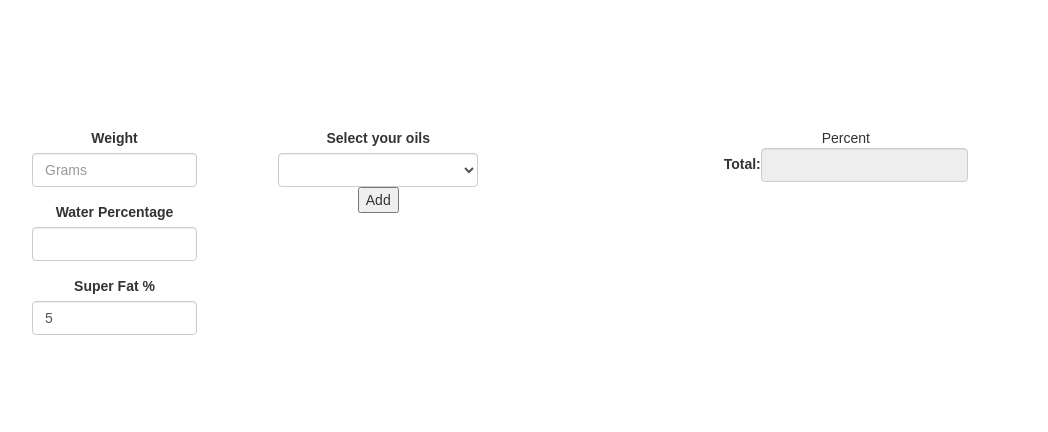
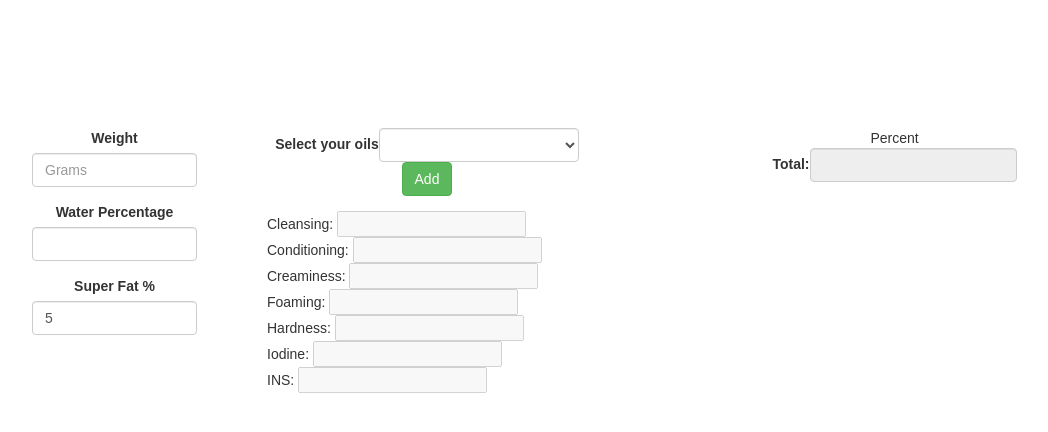
Before and after one commit to austinhansen/soapcalculator, a React (Create React App) app: page / in a window 1280 px wide. Shown: the top 432 px of the page, without its empty margins (38-1086 px from the left). Built offline with nearby package versions, Linux system fonts and the light colour scheme.

Commit message:
add list of oil properties to OilList

```diff
--- a/src/components/App.js
+++ b/src/components/App.js
@@ -70,11 +70,11 @@ class App extends Component {
               </div>
             </div>
 
-            <div className="col-md-3">
+            <div className="col-md-4">
               <OilList oils={this.state.oils} addToSoap={this.addToSoap} />
             </div>
 
-            <div className="col-md-7">
+            <div className="col-md-6">
               <Soap soap={this.state.soap} removeFromSoap={this.removeFromSoap} />
             </div>
           </div>
--- a/src/components/OilList.js
+++ b/src/components/OilList.js
@@ -4,25 +4,32 @@ import Oil from './Oil';
 class OilList extends Component {
   constructor() {
     super();
-    this.state = {value: ''};
+    this.state = {selectedOil: {name: ''}};
     this.handleSubmit = this.handleSubmit.bind(this);
   }
 
   handleChange = (event) =>  {
-    this.setState({value: event.target.value});
+    const oils = this.props.oils;
+    const key = event.target.value;
+    const oil = oils[key];
+    oil['key'] = key
+
+    if(oil) {
+      this.setState({selectedOil: oil});
+    };
   }
 
   handleSubmit() {
-    this.props.addToSoap(this.state.value);
+    this.props.addToSoap(this.state.selectedOil.key);
   }
 
   render() {
     return (
       <div>
         <ul className="list-of-oils">
-          <label>Select your oils</label>
           <div className="form-group form-inline">
-            <select value={this.state.value} onChange={this.handleChange} className="form-control" >
+            <label>Select your oils</label>
+            <select onChange={this.handleChange} className="form-control" >
               <option></option>
               {
                 Object
@@ -30,8 +37,18 @@ class OilList extends Component {
                   .map(key => <Oil key={key} index={key} details={this.props.oils[key]}/>)
               }
             </select>
-            <button onClick={this.handleSubmit}>Add</button>
+            <button onClick={this.handleSubmit} className="btn btn-success">Add</button>
           </div>
+        </ul>
+
+        <ul className="oil-properties">
+          <li className="cleansing">Cleansing: <input type="text" disabled value={this.state.selectedOil.cleansing || ''} /></li>
+          <li className="conditioning">Conditioning: <input type="text" disabled value={this.state.selectedOil.conditioning || ''} /></li>
+          <li className="creaminess">Creaminess: <input type="text" disabled value={this.state.selectedOil.creaminess || ''} /></li>
+          <li className="foaming">Foaming: <input type="text" disabled value={this.state.selectedOil.foaming || ''} /></li>
+          <li className="hardness">Hardness: <input type="text" disabled value={this.state.selectedOil.hardness || ''} /></li>
+          <li className="iodine">Iodine: <input type="text" disabled value={this.state.selectedOil.iodine || ''} /></li>
+          <li className="INS">INS: <input type="text" disabled value={this.state.selectedOil.INS || ''} /></li>
         </ul>
       </div>
     );
--- a/src/css/App.css
+++ b/src/css/App.css
@@ -1,5 +1,10 @@
 .container {
   margin-top: 10%;
+}
+
+.oil-properties {
+  list-style: none;
+  text-align: left;
 }
 
 .form-control-inline {
```
